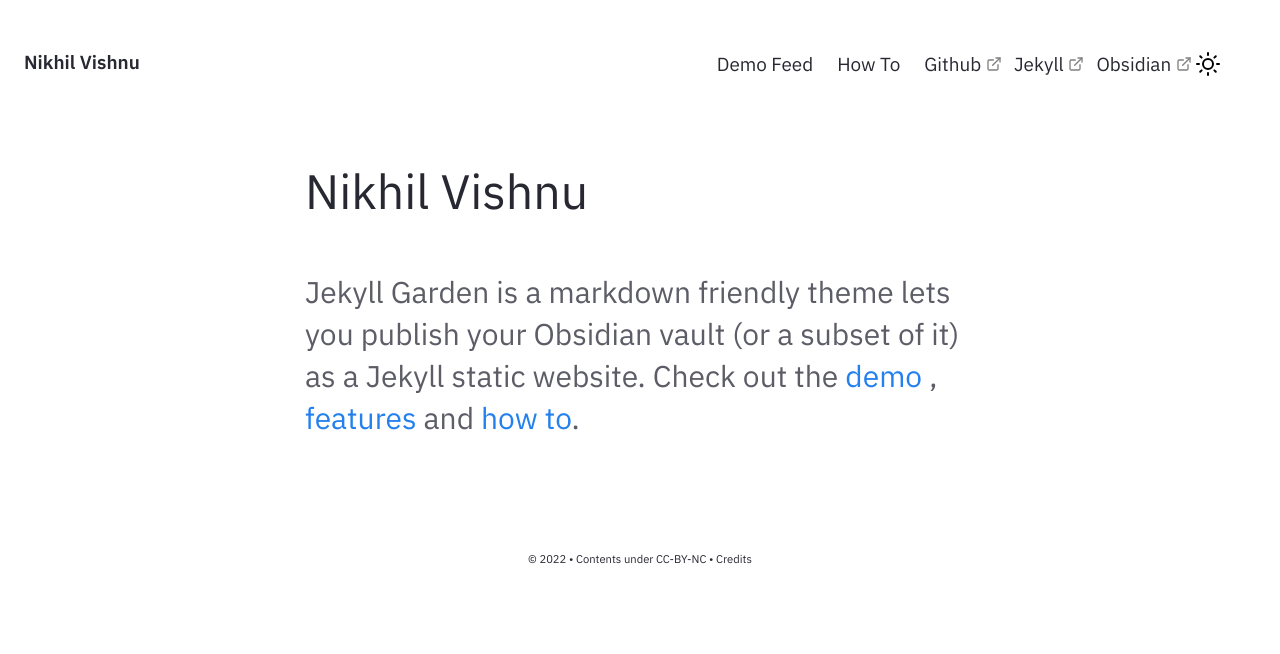
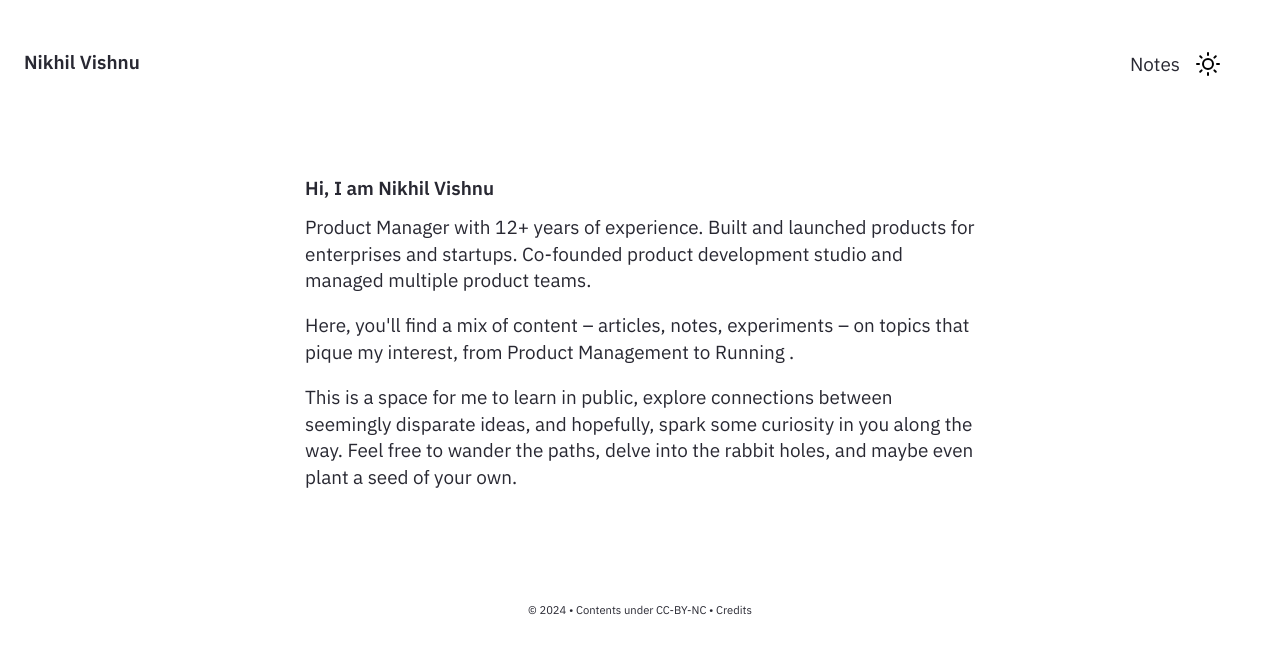
Before and after one commit to nikhilvishnu/nikhilvishnu.github.io, a Jekyll site: the page built from pages/index.md, in a window 1280 px wide. Shown: the top 654 px of the page. Built offline with Jekyll 4.4.1, drawn with Linux system fonts in a browser that asks for light colours.

Commit message:
Main changes

```diff
--- a/_config.yml
+++ b/_config.yml
@@ -30,7 +30,7 @@ baseurl: ""
 heading: Nikhil Vishnu # Change this
 content: Obsidian ready Jekyll Theme
 copyright:
-  year: © 2022
+  year: © 2024
   msg: Contents under CC-BY-NC
 
 # Set title and content for private & broken link tooltop
--- a/_includes/Homepage.html
+++ b/_includes/Homepage.html
@@ -1,7 +1,8 @@
 <div class="home-intro">
-    <div class="jumbo">{{site.heading}} </div>
-    <div class="home-sub-text"> <h3>
-        Jekyll Garden is a markdown friendly theme lets you publish your Obsidian vault (or a subset of it) as a Jekyll static website.
-        Check out the <a href="{{'/notes' | relative_url}}"> demo </a>, <a href="{{'/post/features' | relative_url}}"> features </a> and <a href="{{'/post/how-to' | relative_url}}"> how to</a>.
-        </h3>
-</div> </div>
+    <h6 id="wiki-links-are-auto-converted-to-hyperlinks">Hi, I am Nikhil Vishnu</h6>
+        <p>Product Manager with 12+ years of experience. Built and launched products for enterprises and startups. Co-founded product development studio and managed multiple product teams.</p>
+        <p>Here, you'll find a mix of content –  articles, notes, experiments –  on topics that pique my interest, from Product Management to Running .</p>
+
+        <p></p>This is a space for me to learn in public, explore connections between seemingly disparate ideas, and hopefully, spark some curiosity in you along the way.  Feel free to wander the paths, delve into the rabbit holes, and maybe even plant a seed of your own.</p>
+
+</div>
--- a/_includes/Nav.html
+++ b/_includes/Nav.html
@@ -54,20 +54,10 @@
     <div id="navbarBasicExample" class="navbar-menu">
       <div class="navbar-start">
         <a href="{{'/notes' | relative_url}}" class="navbar-item">
-          Demo Feed
+          Notes
         </a>
-        <a href="../post/how-to" class="navbar-item">
-          How To
-        </a>
-        <a href="https://github.com/Jekyll-Garden/jekyll-garden.github.io" target="_blank" class="navbar-item">
-          Github
-        </a>
-        <a href="https://jekyllrb.com/" target="_blank" class="navbar-item">
-          Jekyll
-        </a>
-        <a href="https://obsidian.md/"  target="_blank" class="navbar-item">
-          Obsidian
-        </a>
+
+
       </div>
       <div class="navbar-end is-hidden-mobile" onclick="modeSwitcher()" >
         <div class="navbar-item">
--- a/pages/index.md
+++ b/pages/index.md
@@ -4,5 +4,5 @@
 
 layout: Post
 permalink: /
-title: Jekyll Garden
+title: Nikhil Vishnu
 ---
```
Also changed, not shown: pages/notes.md (+2 -2 lines).
